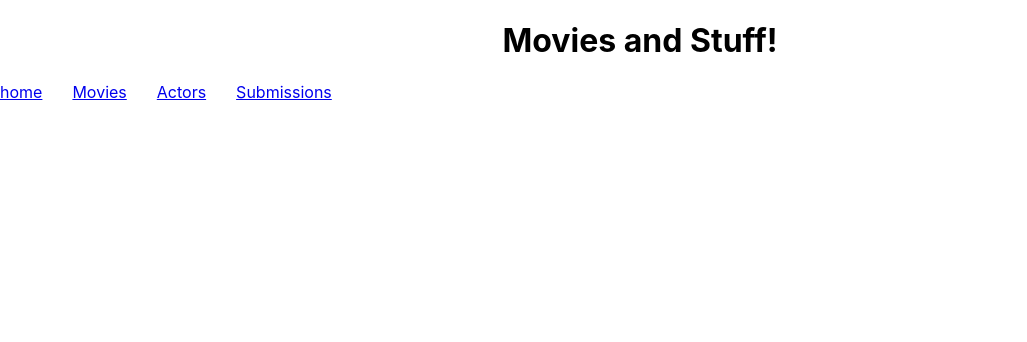
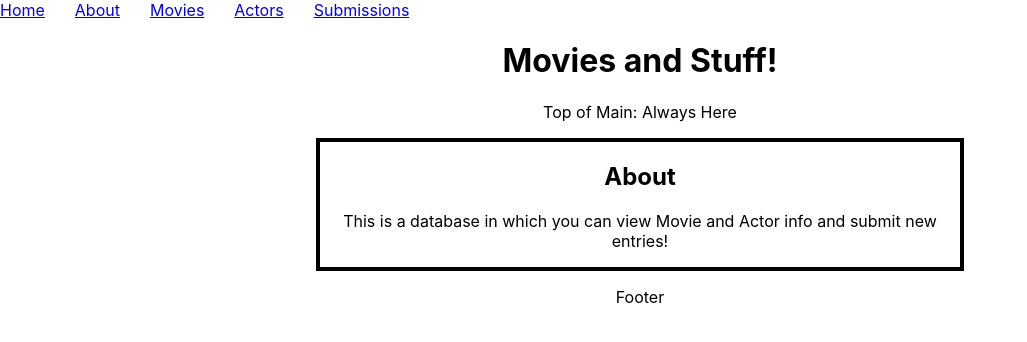
Before and after one commit to mdrisco4/json_api_build_fe, a React (Create React App) app: page /About in a window 1280 px wide. Shown: the top 342 px of the page, without its empty margins (0-1027 px from the left). Built offline with nearby package versions, Linux system fonts and the light colour scheme; no server answers.

Commit message:
links, routes, and always elements...header, footer setup.  next is links from child components to detailed pages

```diff
--- a/src/App.js
+++ b/src/App.js
@@ -7,9 +7,9 @@
 import React, { Component } from 'react';
 import './App.css';
 import axios from 'axios';
-import { BrowserRouter as Router, /*Switch,*/ Route } from "react-router-dom";
+import { BrowserRouter as Router, Link, /*Switch,*/ Route } from "react-router-dom";
 import Navigation from './Components/Navigation';
-import Home from './Components/Home';
+import About from './Components/About';
 import Movies from './Components/Movies';
 import Actors from './Components/Actors';
 import Submissions from './Components/Submissions';
@@ -39,54 +39,52 @@ class App extends Component {
     // console.log(this.state.movieData)
     return (
       <div>
-      <h1>Movies and Stuff!</h1>
   {/* <ListMovies movieData={this.state.movieData}/> */}
         <Router>
           <Navigation />
-          <Route path="/home"
-              component={Home}/>
+          {/* <nav>
+            <Link to="/" className='nav-links'>Home</Link>
+            <Link to="/about" className='nav-links'>About</Link>
+            <Link to="/movies"className='nav-links'>Movies</Link>
+            <Link to="/actors"className='nav-links'>Actors</Link>
+            <Link to="/submissions"className='nav-links'>Submissions</Link>
+          </nav> */}
+        {/* <h1>Movies and Stuff!</h1> */}
+        <header>
+        <h1>Movies and Stuff!</h1>
+        </header>
+        <main>
+          <p>Top of Main: Always Here</p>
+          <Route path="/About"
+              component={About}/>
           <Route path="/movies"
               component={Movies}/>
-
-
-            {/* <Route path="/movies" render={() => (<Movie movieProps={this.state}>)}/> */}
-              {/* <Movies movieProps={this.state} /> */}
-              {/* component={Movies}
-              movieData={this.state.movieData}
-              // render={routerProps => ( */}
-              {/* //   <Movies */}
-              {/* // {...routerProps}
-              // {...this.state}
-              // />)} */}
-              {/* </Route> */}
-
-
-            <Route path="/actors"
+          <Route path="/actors"
               component={Actors}/>
-            <Route path="/submissions"
+          <Route path="/submissions"
               component={Submissions}/>
-        </Router>
-            {/* <h2>Submit a Movie!!!</h2>
-        <SubmissionForm /> */}
-
-{/*
-        <Router>
-          <Route
-            path="/home"/>
-          <Route
-            path="/movies"/>
-          <Route
-            path="/actors"/>
-          <Route
-            path="/submissions"
-            render={routerProps => (
-            <Submissions/>
-            )}
-            />
-        </Router> */}
+        </main>
+              </Router>
+        <footer>
+          <p>Footer</p>
+        </footer>
       </div>
     );
   }
 }
 
 export default App;
+
+
+
+
+{/* <Route path="/movies" render={() => (<Movie movieProps={this.state}>)}/> */}
+{/* <Movies movieProps={this.state} /> */}
+{/* component={Movies}
+movieData={this.state.movieData}
+// render={routerProps => ( */}
+{/* //   <Movies */}
+{/* // {...routerProps}
+// {...this.state}
+// />)} */}
+{/* </Route> */}
--- /dev/null
+++ b/src/Components/About.js
@@ -0,0 +1,17 @@
+import React, { Component } from 'react';
+import '../Styles/Home.css'
+
+class About extends Component {
+    render() {
+        return (
+            <div>
+                <div className='about'>
+                    <h2>About</h2>
+                    <p>This is a database in which you can view Movie and Actor info and submit new entries!</p>
+                </div>
+            </div>
+        );
+    }
+}
+
+export default About;
--- a/src/Components/Home.js
+++ /dev/null
@@ -1,15 +0,0 @@
-import React, { Component } from 'react';
-import '../Styles/Home.css'
-
-class Home extends Component {
-    render() {
-        return (
-            <div className='about'>
-              <h2>About</h2>
-              <p>This is a database in which you can view Movie and Actor info and submit new entries!</p>
-            </div>
-        );
-    }
-}
-
-export default Home;
--- a/src/Components/Movies.js
+++ b/src/Components/Movies.js
@@ -1,6 +1,7 @@
 import React, { Component } from 'react';
 import axios from 'axios';
 import '../Styles/Movies.css'
+import { BrowserRouter as Router, Link, /*Switch,*/ Route } from "react-router-dom";
 
 // import App from '../App'
 // import { render } from '@testing-library/react';
@@ -32,7 +33,8 @@ render(){
                 <h3 className='title'>{movie.title}</h3>
                 <p className='released'>{movie.release_date}</p>
                 <p className='tagline'>{movie.tagline}</p>
-                <button>More Details</button>
+                {/* <
+                <button>More Details</button> */}
             </div>
         )
     })
--- a/src/Components/Navigation.js
+++ b/src/Components/Navigation.js
@@ -1,7 +1,7 @@
 import React, { Component } from 'react';
 import{ Route, Link, /*switch*/ } from 'react-router-dom'
 import { BrowserRouter as Router } from "react-router-dom"
-import Home from './Home';
+import Home from './About';
 import Movies from './Movies';
 import Actors from './Actors';
 import Submissions from './Submissions';
@@ -12,13 +12,18 @@ class Navigation extends Component {
             <div>
                 <div className='nav-bar'>
                     <nav>
-                        <Link to="/home" className='nav-links'>home</Link>
+                        <Link to="/" className='nav-links'>Home</Link>
+                        <Link to="/about" className='nav-links'>About</Link>
                         <Link to="/movies"className='nav-links'>Movies</Link>
                         <Link to="/actors"className='nav-links'>Actors</Link>
                         <Link to="/submissions"className='nav-links'>Submissions</Link>
                     </nav>
                 </div>
             <Router>
+                <Route
+                    path="/"
+                    // component={Home}
+                    />
                 <Route
                     path="/home"
                     component={Home}/>
--- a/src/Components/Submissions.js
+++ b/src/Components/Submissions.js
@@ -82,6 +82,7 @@ class Submissions extends Component {
                         </div>
                     </form>
                 </div>
+                    <button>Submit Movie Entry</button>
             </div>
         );
     }
--- a/src/Styles/Navigation.css
+++ b/src/Styles/Navigation.css
@@ -1,7 +1,9 @@
 .nav-bar {
+    /* display: flex;
+    justify-content: center; */
     border: 2px solid black;
     /* width: 50%; */
-    margin-left: auto;
+    margin-left: 300px;
     margin-right: auto;
 }
 
```
